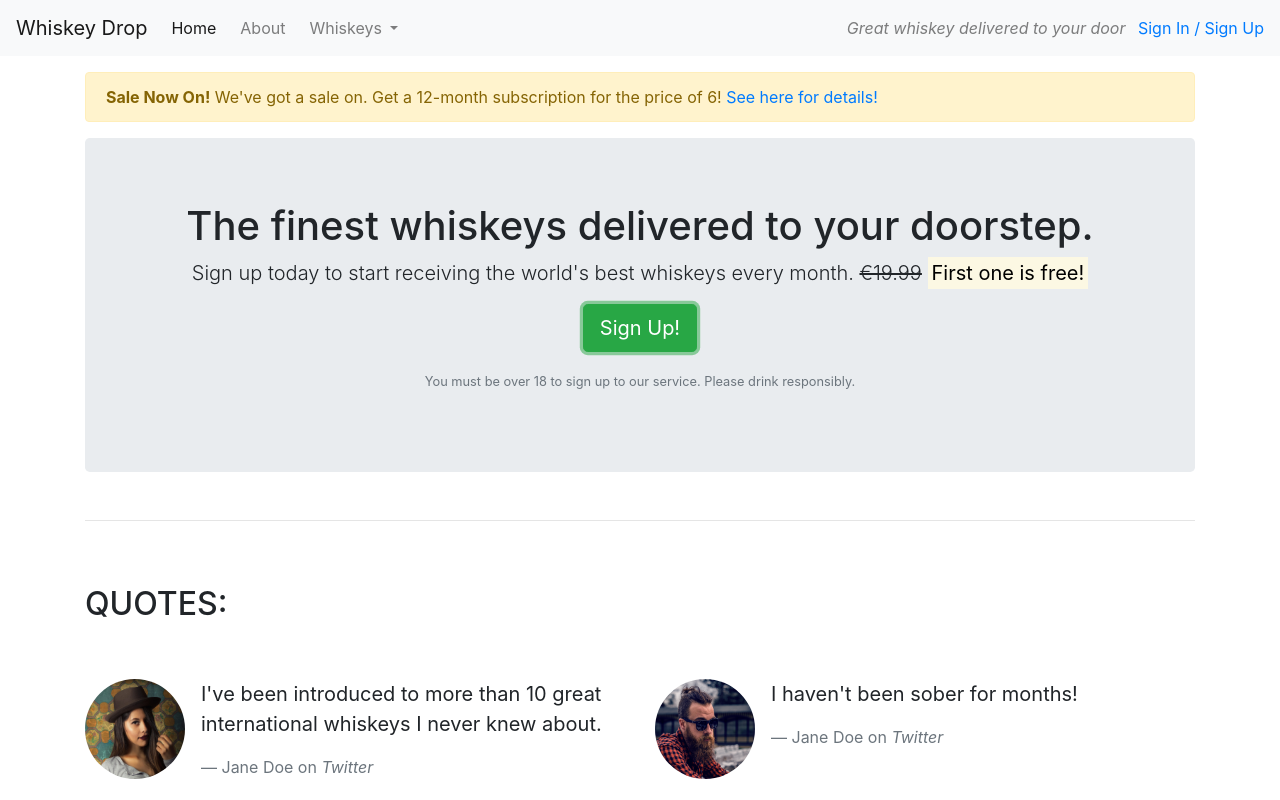
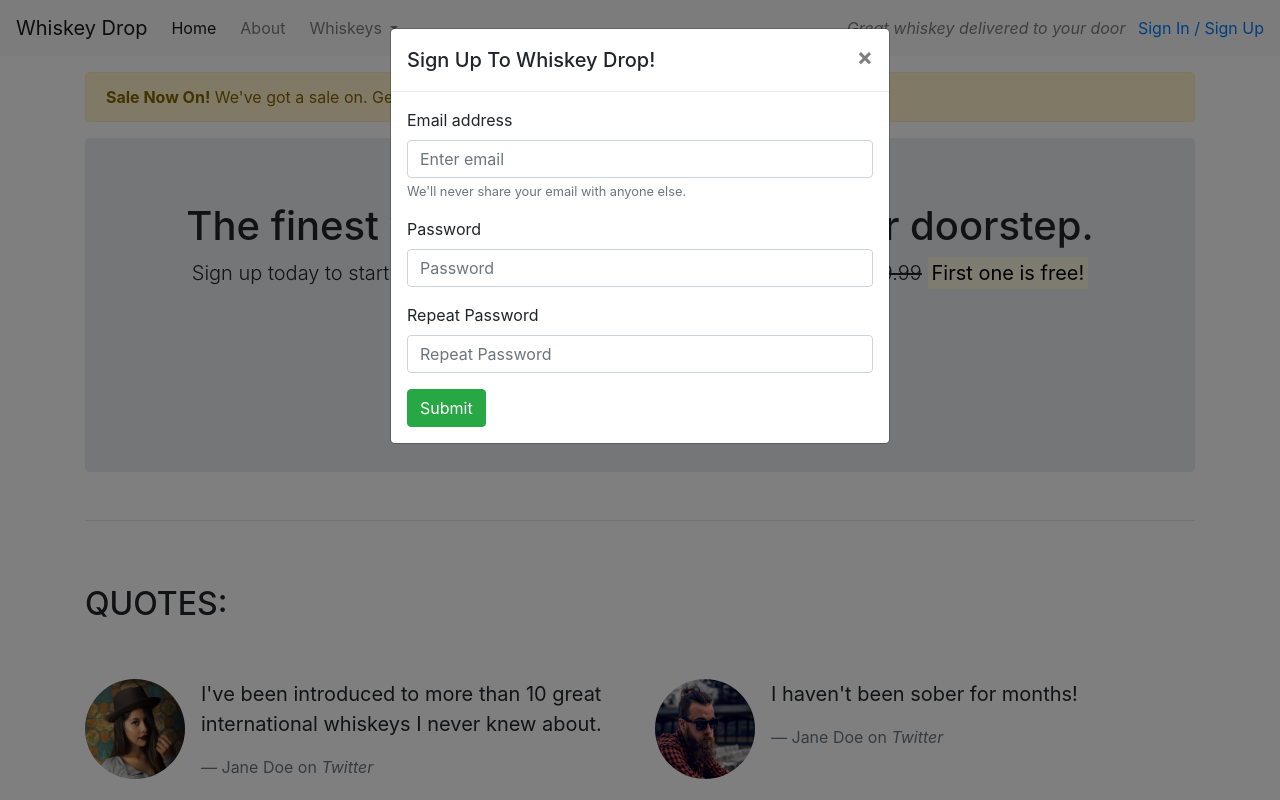
Before and after one commit to Landfish744/Whiskey-bootstrap-project, a plain HTML site: page index.html in a window 1280 px wide. Both pictures are taken after a click on the button "Sign Up!". Shown: the top 800 px of the page. Drawn offline with nearby package versions, Linux system fonts and the light colour scheme.

Commit message:
Add modal

```diff
--- a/index.html
+++ b/index.html
@@ -64,7 +64,8 @@
                         <span class="d-inline d-sm-none"><br></span>
                         <strong><mark>First one is free!</mark></strong>
                     </p>
-                    <p><button class="btn btn-lg btn-success">Sign Up!</button></p>
+                    <p><button class="btn btn-lg btn-success" data-toggle="modal" data-target="#signUpModal">Sign
+                            Up!</button></p>
                     <p class="text-muted"><small>You must be over 18 to sign up to our service. Please drink
                             responsibly.</small></p>
                 </section>
@@ -203,17 +204,49 @@
         </section>
         <!-- /.features -->
     </article>
-    <script src="https://cdn.jsdelivr.net/npm/jquery@3.5.1/dist/jquery.slim.min.js"
-        integrity="sha384-DfXdz2htPH0lsSSs5nCTpuj/zy4C+OGpamoFVy38MVBnE+IbbVYUew+OrCXaRkfj"
+
+    <div class="modal" tabindex="-1" role="dialog" id="signUpModal">
+        <div class="modal-dialog" role="document">
+            <div class="modal-content">
+                <div class="modal-header">
+                    <h5 class="modal-title">Sign Up To Whiskey Drop!</h5>
+                    <button type="button" class="close" data-dismiss="modal" aria-label="Close">
+                        <span aria-hidden="true">&times;</span>
+                    </button>
+                </div>
+                <div class="modal-body">
+                    <form>
+                        <div class="form-group">
+                            <label for="exampleInputEmail1">Email address</label>
+                            <input type="email" class="form-control" id="exampleInputEmail1"
+                                aria-describedby="emailHelp" placeholder="Enter email">
+                            <small id="emailHelp" class="form-text text-muted">We'll never share your email with anyone
+                                else.</small>
+                        </div>
+                        <div class="form-group">
+                            <label for="password">Password</label>
+                            <input type="password" class="form-control" id="password" placeholder="Password">
+                        </div>
+                        <div class="form-group">
+                            <label for="repeatPassword">Repeat Password</label>
+                            <input type="password" class="form-control" id="repeatPassword"
+                                placeholder="Repeat Password">
+                        </div>
+                        <button type="submit" class="btn btn-success">Submit</button>
+                    </form>
+                </div>
+            </div>
+        </div>
+    </div>
+
+    <script src="https://code.jquery.com/jquery-3.3.1.slim.min.js"
+        integrity="sha384-q8i/X+965DzO0rT7abK41JStQIAqVgRVzpbzo5smXKp4YfRvH+8abtTE1Pi6jizo"
         crossorigin="anonymous"></script>
-    <script src="https://cdn.jsdelivr.net/npm/popper.js@1.16.1/dist/umd/popper.min.js"
-        integrity="sha384-9/reFTGAW83EW2RDu2S0VKaIzap3H66lZH81PoYlFhbGU+6BZp6G7niu735Sk7lN"
+    <script src="https://cdnjs.cloudflare.com/ajax/libs/popper.js/1.14.3/umd/popper.min.js"
+        integrity="sha384-ZMP7rVo3mIykV+2+9J3UJ46jBk0WLaUAdn689aCwoqbBJiSnjAK/l8WvCWPIPm49"
         crossorigin="anonymous"></script>
-    <script src="https://cdn.jsdelivr.net/npm/bootstrap@4.6.2/dist/js/bootstrap.min.js"
-        integrity="sha384-+sLIOodYLS7CIrQpBjl+C7nPvqq+FbNUBDunl/OZv93DB7Ln/533i8e/mZXLi/P+"
-        crossorigin="anonymous"></script>
-    <script src="https://cdn.jsdelivr.net/npm/bootstrap@4.6.2/dist/js/bootstrap.bundle.min.js"
-        integrity="sha384-Fy6S3B9q64WdZWQUiU+q4/2Lc9npb8tCaSX9FK7E8HnRr0Jz8D6OP9dO5Vg3Q9ct"
+    <script src="https://stackpath.bootstrapcdn.com/bootstrap/4.1.3/js/bootstrap.min.js"
+        integrity="sha384-ChfqqxuZUCnJSK3+MXmPNIyE6ZbWh2IMqE241rYiqJxyMiZ6OW/JmZQ5stwEULTy"
         crossorigin="anonymous"></script>
 </body>
 
```
